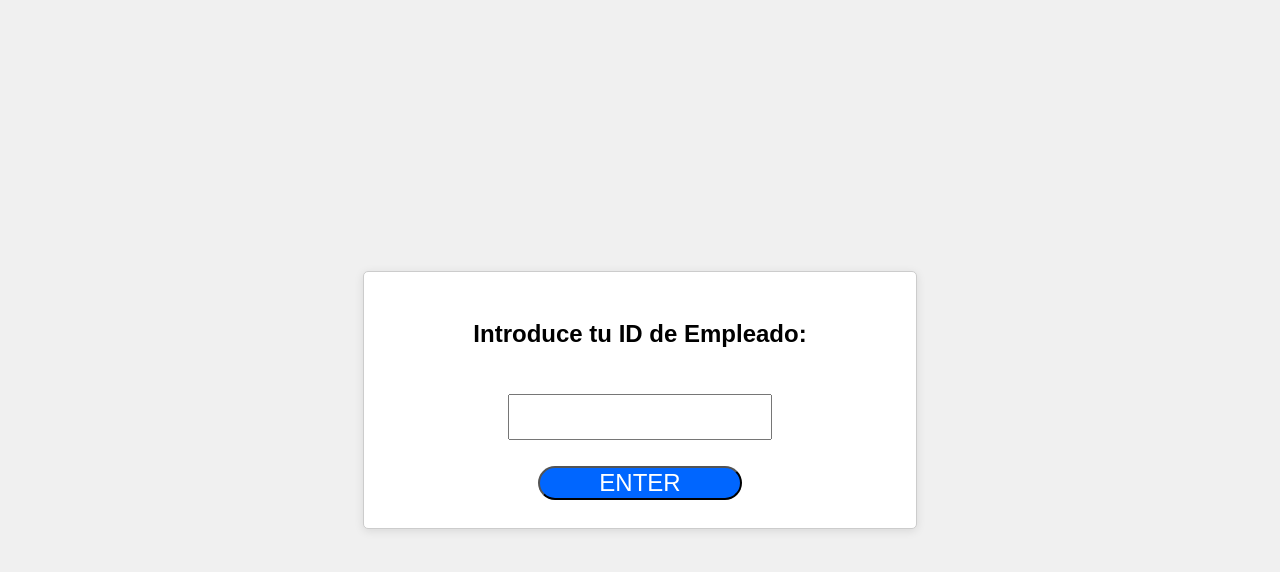
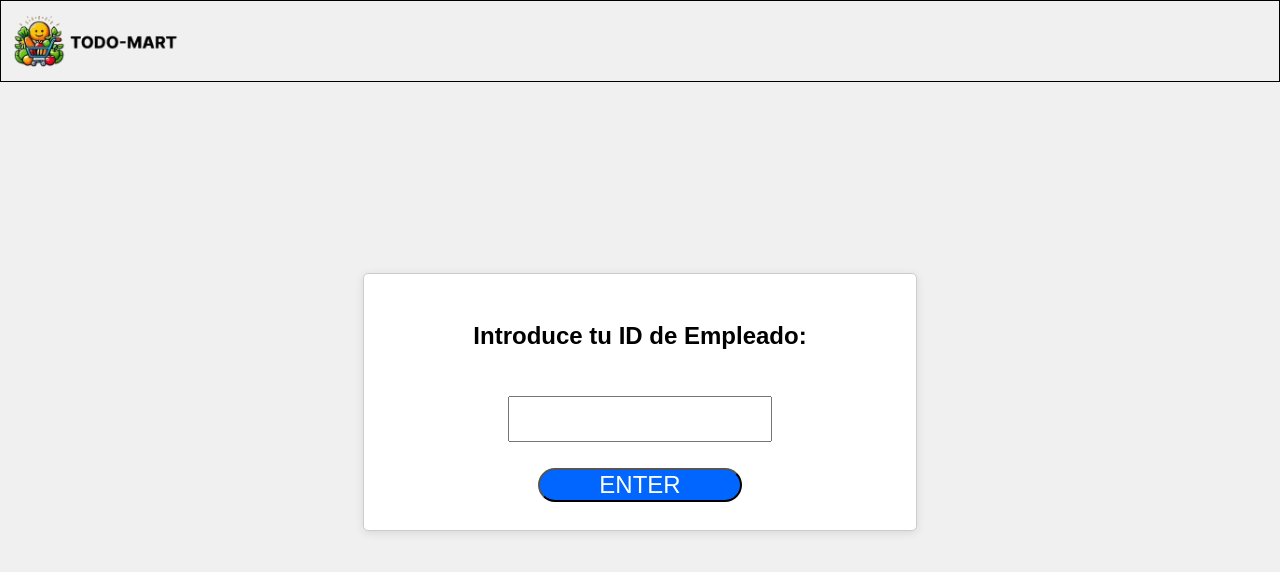
Before and after one commit to UleoPMa/Market_UX, a website built with Vite: page index.html in a window 1280 px wide. Built offline with nearby package versions, Linux system fonts and the light colour scheme; some packages are replaced by stand-ins of ours.

```diff
--- a/index.html
+++ b/index.html
@@ -7,6 +7,11 @@
     <title>TODO-MART Inicio sesión</title>
 </head>
 <body>
+    <header>
+        <div class="seccionSuperior" id="sSIzquierda">
+            <img src="src/logo.png" alt="Logo TODO-MART" id="logo">
+        </div>
+    </header>
     <div id="inicioSesion">
         <div id="userId">
             <div><h2>Introduce tu ID de Empleado:</h2></div>
--- a/logIn.js
+++ b/logIn.js
@@ -31,6 +31,7 @@
 
                     if(employee.password == passwordUser){
                         localStorage.setItem('employeeId', id);
+                        localStorage.setItem('isLogged',true);
                         window.location.href = "/sales.html";
                     }
                     else{
--- a/style.css
+++ b/style.css
@@ -22,7 +22,7 @@
 /**********************************************************************************************************************************/
 #inicioSesion {
   width: 100%;
-  height: 100%;
+  height: 80%;
   display: flex;
   flex-direction: column;
   justify-content: center;
```
Also changed, not shown: main.js (+10 -0 lines).
